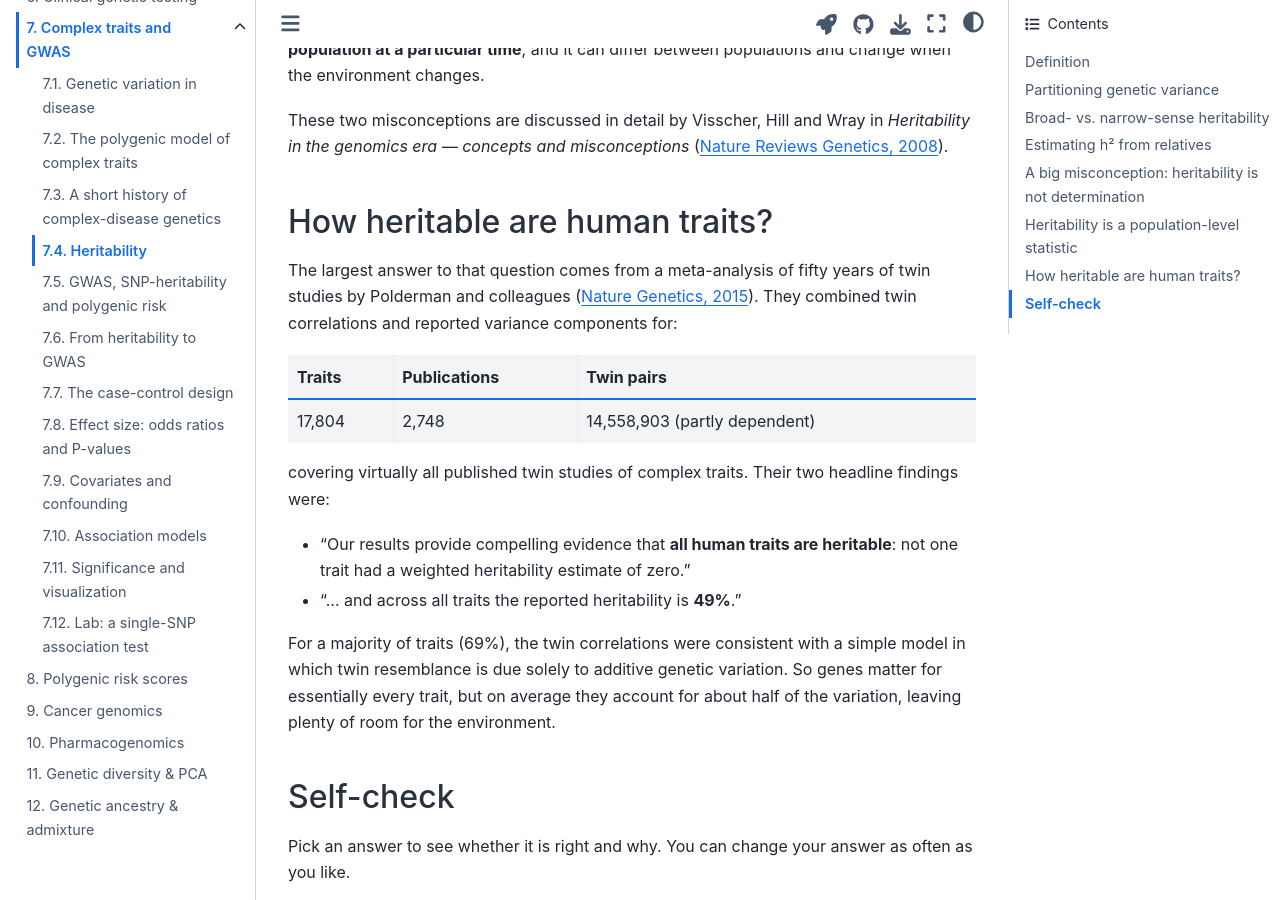
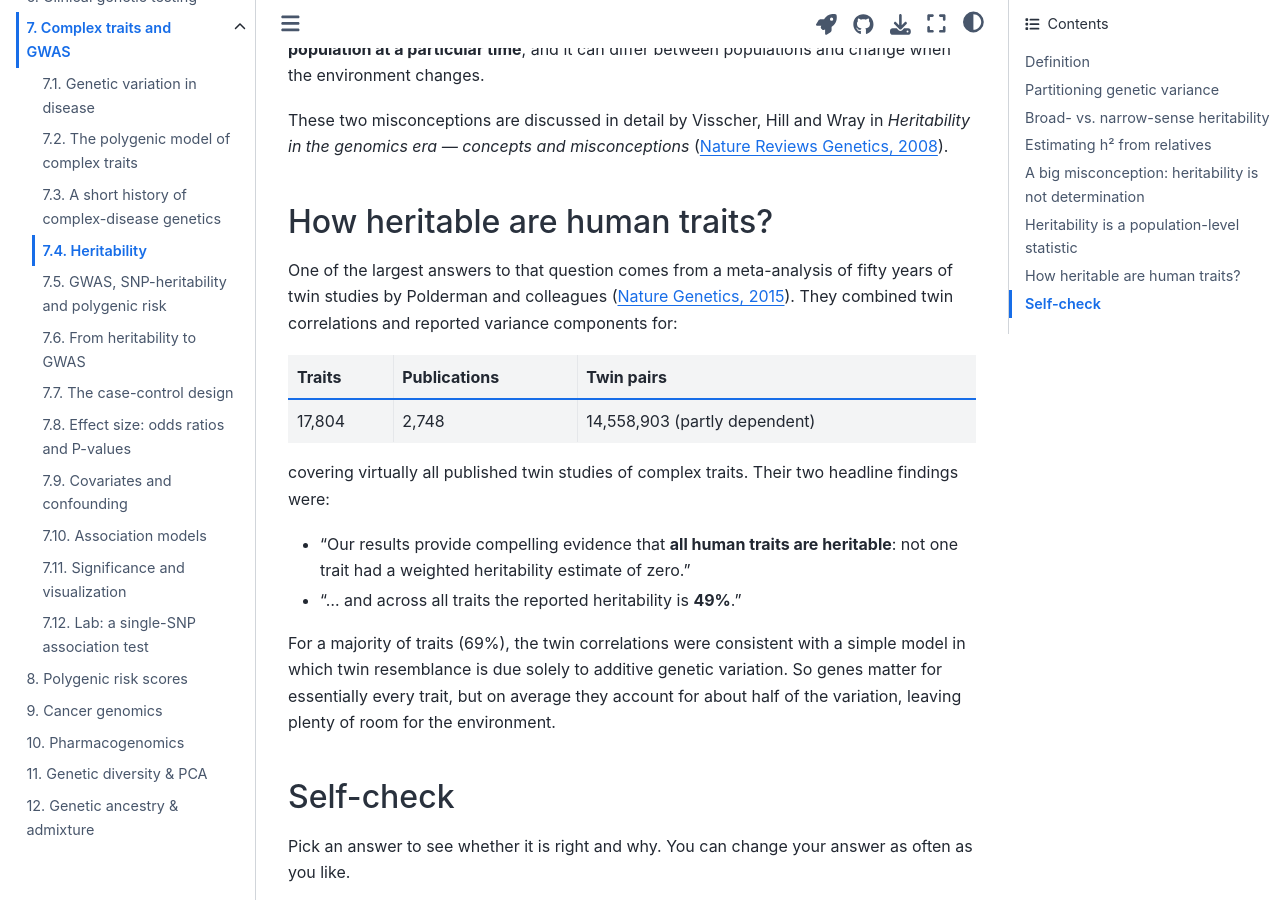
Before and after one commit to ikingjordan3/gab-book, a Jupyter Book: the page built from book/complex-traits-gwas/heritability.md, in a window 1280 px wide and 900 px high, scrolled down 5270 px. Built offline with Jupyter Book 1.0.4 settings and Sphinx 7.4.7 and the Sphinx Book theme 1.1.4, drawn with Linux system fonts in a browser that asks for light colours.

Commit message:
7.4: 'One of the largest answers' (#20)
Claude-Session: https://claude.ai/code/session_01U6DWbeVWiDfcG4AH2CHpBz

Co-authored-by: Claude <noreply@anthropic.com>

```diff
--- a/book/complex-traits-gwas/heritability.md
+++ b/book/complex-traits-gwas/heritability.md
@@ -202,7 +202,7 @@ era — concepts and misconceptions* ([Nature Reviews Genetics, 2008](https://do
 
 ## How heritable are human traits?
 
-The largest answer to that question comes from a meta-analysis of fifty years of twin studies by Polderman
+One of the largest answers to that question comes from a meta-analysis of fifty years of twin studies by Polderman
 and colleagues ([Nature Genetics, 2015](https://doi.org/10.1038/ng.3285)). They combined twin correlations and
 reported variance components for:
 
```
